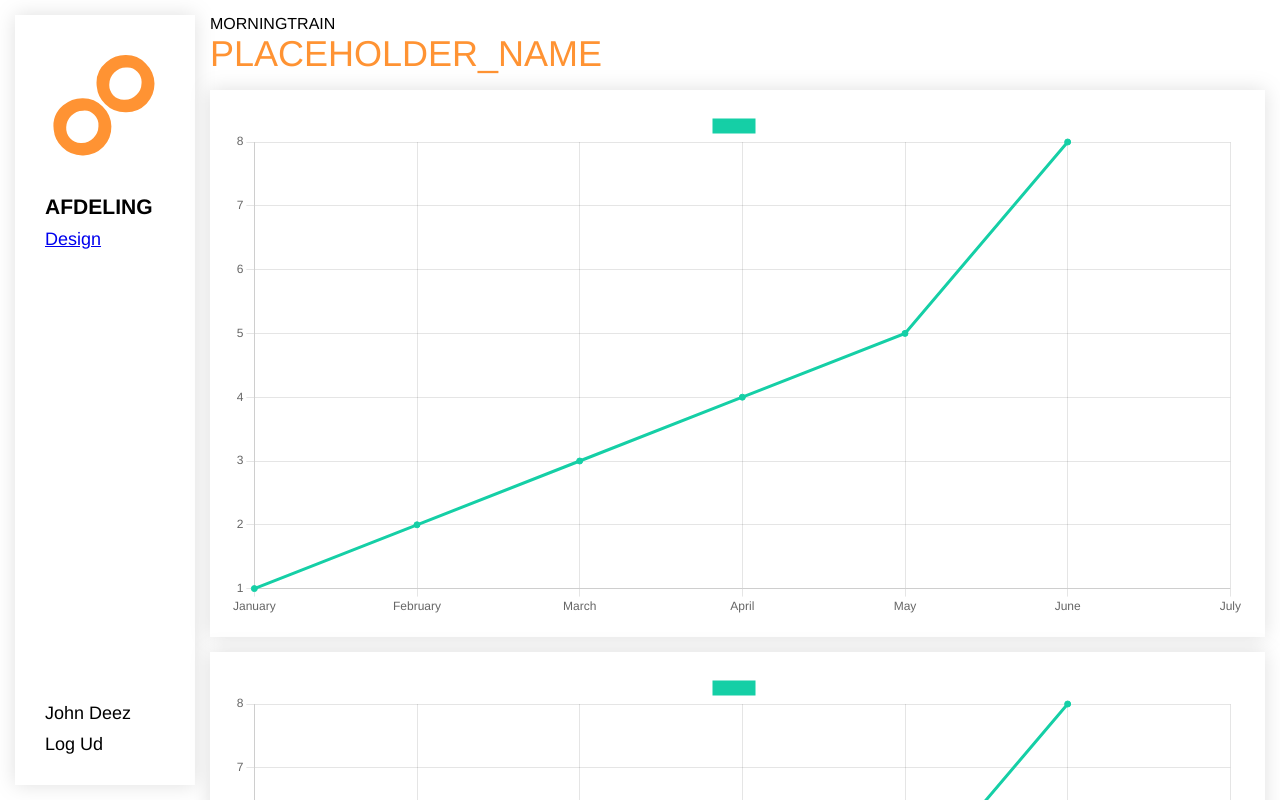
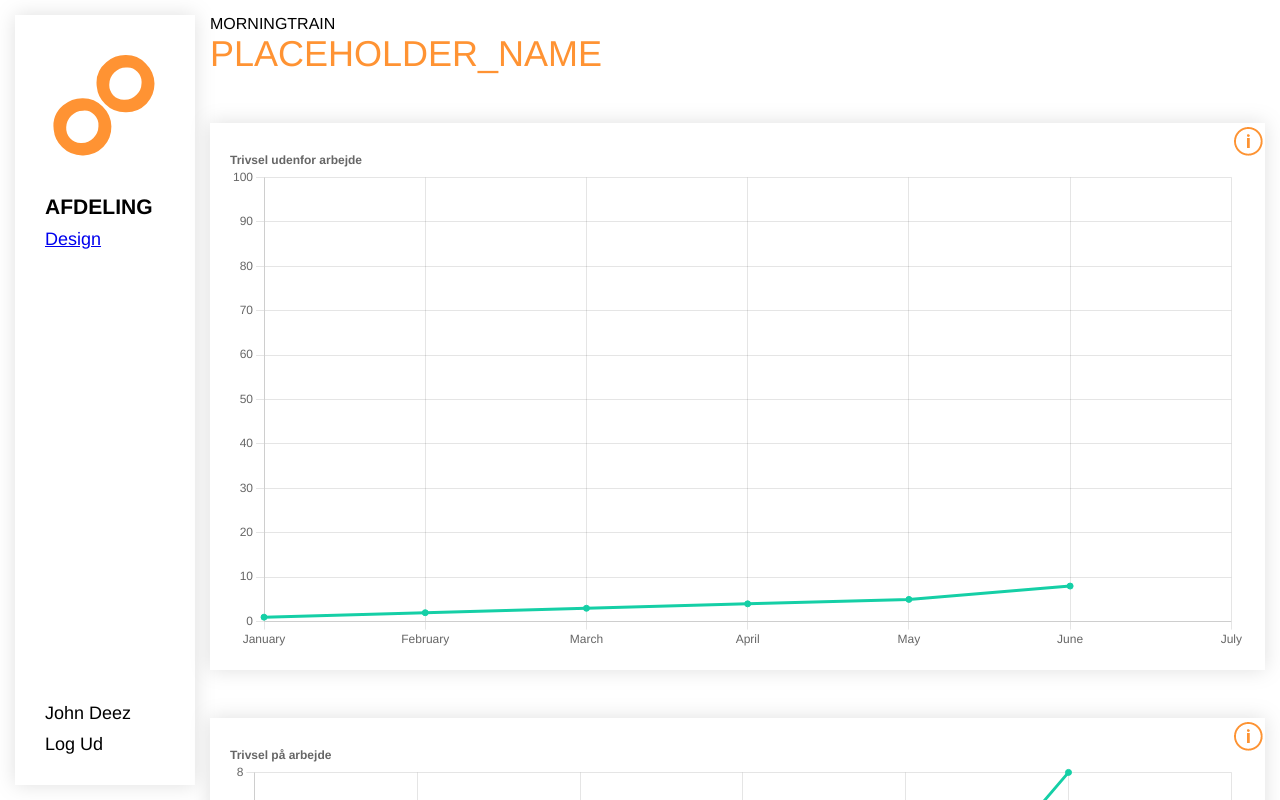
Before and after one commit to soklope/Morningtrain_project, a React (Vite) app in the folder morningtrain_project/: page /Employee in a window 1280 px wide. Shown: the top 800 px of the page. Built offline with nearby package versions, Linux system fonts and the light colour scheme.

Commit message:
david mega awesome update
its a mega awesome update

```diff
--- a/morningtrain_project/src/Styling/Department.scss
+++ b/morningtrain_project/src/Styling/Department.scss
@@ -28,10 +28,6 @@
         background-color: #ffffff;
         margin-top: 15px;
         padding: 20px;
-
-        &__frame {
-            height: 340px;
-        }
 
         &__flex {
             display: flex;
--- a/morningtrain_project/src/Styling/Graphs.scss
+++ b/morningtrain_project/src/Styling/Graphs.scss
@@ -1 +1,14 @@
 @import './GlobalColors.scss';
+
+.tooltip-container {
+    position:initial;
+    display:flex;
+    flex-direction: column;
+    .tooltip-icon {
+        align-self: end;
+        position: inherit;
+        z-index: 4;
+        transform: translateY(52px);
+        margin-right:2.5px;
+    }
+}
--- a/morningtrain_project/src/components/Employee/Employee.jsx
+++ b/morningtrain_project/src/components/Employee/Employee.jsx
@@ -1,6 +1,8 @@
 import React from "react"
 import PrivateGraph from "./PrivateGraph"
 import WorkGraph from "./WorkGraph"
+import Tooltip from '../Navigation/Tooltip'
+
 
 export default function Employee() {
     return (
--- a/morningtrain_project/src/components/Employee/PrivateGraph.jsx
+++ b/morningtrain_project/src/components/Employee/PrivateGraph.jsx
@@ -6,11 +6,11 @@ import {
   PointElement,
   LineElement,
   Title,
-  Tooltip,
   Legend,
 } from 'chart.js';
 import { Line } from 'react-chartjs-2';
 import faker from 'faker';
+import Tooltip  from '../Navigation/Tooltip';
 
 ChartJS.register(
   CategoryScale,
@@ -18,12 +18,41 @@ ChartJS.register(
   PointElement,
   LineElement,
   Title,
-  Tooltip,
   Legend
 );
 
+
+
+const canvasBackgroundColor = {
+  id:'canvasBackgroundColor',
+  beforeDraw(Chart, args, pluginOptions){
+
+  }
+}
+
 export const options = {
   responsive: true,
+  maintainAspectRatio: false,
+  plugins: {
+    legend: {
+      display: false
+    },
+    title: {
+      display: true,
+      text:"Trivsel udenfor arbejde",
+      align: 'start',
+    },canvasBackgroundColor: 'red',
+  },
+  scales: {
+    x: {
+      suggestedMin: 0,
+      suggestedMax: 100
+    },
+    y: {
+      suggestedMin: 0,
+      suggestedMax: 100
+  }
+  },
 };
 
 const labels = ['January', 'February', 'March', 'April', 'May', 'June', 'July'];
@@ -42,8 +71,15 @@ export const data = {
 
 export default function PrivateGraph() {
   return (
-  <div className="department-container__graph">
-  <Line options={options} data={data} />
+  <>
+  <div className='tooltip-container'>
+  <Tooltip className="tooltip-icon"/>
+    <div className="department-container__graph">
+      <Line options={options} data={data} />
+
+    </div>
   </div>
+
+  </>
   );
 }
--- a/morningtrain_project/src/components/Employee/UsedTags.jsx
+++ b/morningtrain_project/src/components/Employee/UsedTags.jsx
@@ -0,0 +1 @@
+import React, {useState} from "react";
--- a/morningtrain_project/src/components/Employee/WorkGraph.jsx
+++ b/morningtrain_project/src/components/Employee/WorkGraph.jsx
@@ -6,11 +6,11 @@ import {
   PointElement,
   LineElement,
   Title,
-  Tooltip,
   Legend,
 } from 'chart.js';
 import { Line } from 'react-chartjs-2';
 import faker from 'faker';
+import Tooltip  from '../Navigation/Tooltip';
 
 ChartJS.register(
   CategoryScale,
@@ -18,12 +18,22 @@ ChartJS.register(
   PointElement,
   LineElement,
   Title,
-  Tooltip,
   Legend
 );
 
 export const options = {
   responsive: true,
+    maintainAspectRatio: false,
+    plugins: {
+      legend: {
+        display: false
+      },
+      title: {
+        display: true,
+        text:"Trivsel på arbejde",
+        align: 'start',
+      },
+    }
 };
 
 const labels = ['January', 'February', 'March', 'April', 'May', 'June', 'July'];
@@ -32,7 +42,7 @@ export const data = {
   labels,
   datasets: [
     {
-      label: '',
+      label: 'ugenr',
       data: [1,2,3,4,5,8],
       borderColor: '#15cfa6',
       backgroundColor: '#15cfa6',
@@ -42,8 +52,14 @@ export const data = {
 
 export default function WorkGraph() {
   return (
-  <div className="department-container__graph">
-  <Line options={options} data={data} />
+  <>
+  <div className='tooltip-container'>
+  <Tooltip className="tooltip-icon"/>
+    <div className="department-container__graph">
+      <Line options={options} data={data}/>
+     </div>
   </div>
+
+  </>
   );
 }
```
